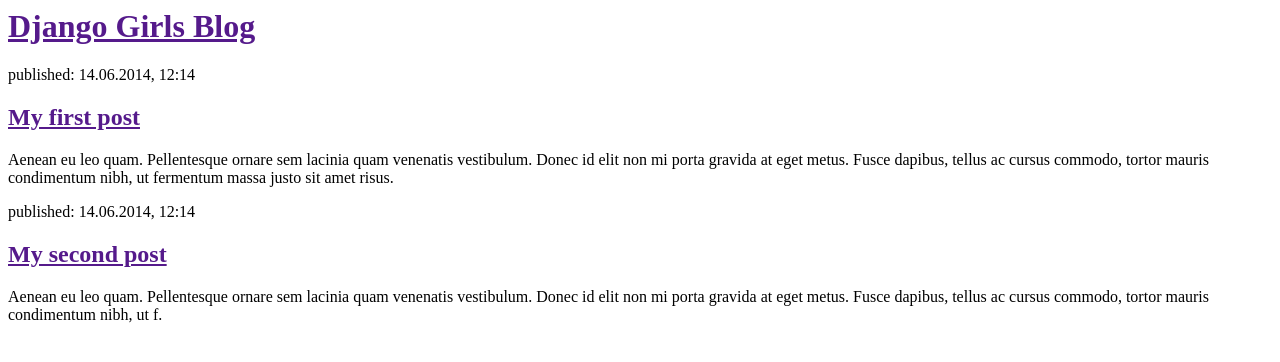
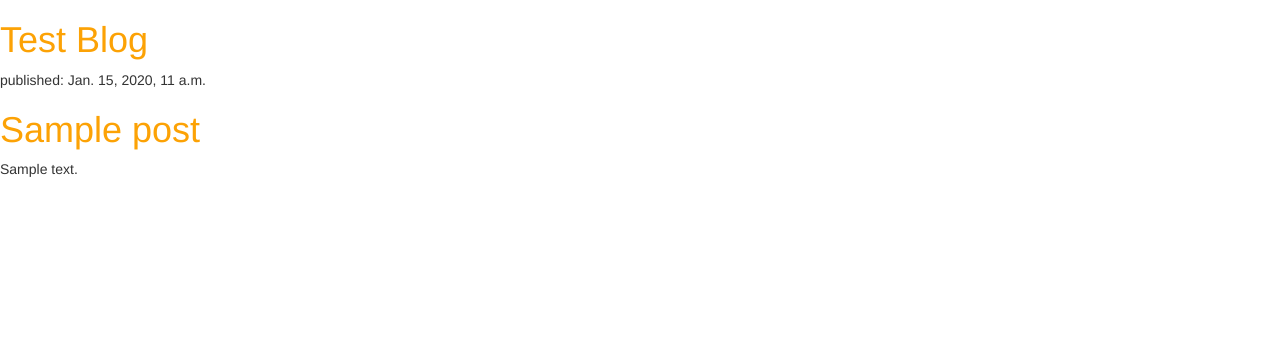
Before and after one commit to Gianfe/my-first-blog, a Django app: template blog/templates/blog/post_list.html in a window 1280 px wide. Shown: the top 362 px of the page. Run offline with Django 3.2, Linux system fonts and the light colour scheme; the template is opened without the code that fills it: values that come from a table or form of the project are taken from there, others are empty; tables that the repository leaves empty hold one stand-in row (values such as "Sample post"); some libraries are stand-ins or nearby versions.

Commit message:
upgrade blog

```diff
--- /dev/null
+++ b/blog/static/css/blog.css
@@ -0,0 +1,3 @@
+h1 a {
+  color: #FCA205;
+}
--- a/blog/templates/blog/post_list.html
+++ b/blog/templates/blog/post_list.html
@@ -1,22 +1,22 @@
+{% load staticfiles %}
 <html>
     <head>
-        <title>Django Girls blog</title>
+        <link rel="stylesheet" href="//maxcdn.bootstrapcdn.com/bootstrap/3.2.0/css/bootstrap.min.css">
+        <link rel="stylesheet" href="//maxcdn.bootstrapcdn.com/bootstrap/3.2.0/css/bootstrap-theme.min.css">
+        <link rel="stylesheet" href="{% static 'css/blog.css' %}">
+        <title>Test blog</title>
     </head>
     <body>
         <div>
-            <h1><a href="">Django Girls Blog</a></h1>
+            <h1><a href="">Test Blog</a></h1>
+        </div>
+        {% for post in posts%}
+        <div>
+            <p>published: {{ post.published_date }}</p>
+            <h1><a href="">{{ post.title }}</a></h1>
+            <p>{{ post.text|linebreaksbr }}</p>
         </div>
 
-        <div>
-            <p>published: 14.06.2014, 12:14</p>
-            <h2><a href="">My first post</a></h2>
-            <p>Aenean eu leo quam. Pellentesque ornare sem lacinia quam venenatis vestibulum. Donec id elit non mi porta gravida at eget metus. Fusce dapibus, tellus ac cursus commodo, tortor mauris condimentum nibh, ut fermentum massa justo sit amet risus.</p>
-        </div>
-
-        <div>
-            <p>published: 14.06.2014, 12:14</p>
-            <h2><a href="">My second post</a></h2>
-            <p>Aenean eu leo quam. Pellentesque ornare sem lacinia quam venenatis vestibulum. Donec id elit non mi porta gravida at eget metus. Fusce dapibus, tellus ac cursus commodo, tortor mauris condimentum nibh, ut f.</p>
-        </div>
+        {% endfor %}
     </body>
 </html>
--- a/blog/views.py
+++ b/blog/views.py
@@ -1,5 +1,7 @@
 from django.shortcuts import render
+from django.utils import timezone
+from .models import Post
 
-# Create your views here.
 def post_list(request):
-    return render(request, 'blog/post_list.html', {})
+    posts = Post.objects.filter(published_date__lte=timezone.now()).order_by('published_date')
+    return render(request, 'blog/post_list.html', {'posts': posts})
--- a/myblog/settings.py
+++ b/myblog/settings.py
@@ -25,7 +25,7 @@ SECRET_KEY = 'yv*(9$x+19yzc-9!u2a8po0^&9yzh(x$-t3q23al(%(@u@-4tp'
 # SECURITY WARNING: don't run with debug turned on in production!
 DEBUG = True
 
-ALLOWED_HOSTS = []
+ALLOWED_HOSTS = ['gmeloni.pythonanywhere.com']
 
 
 # Application definition
```
